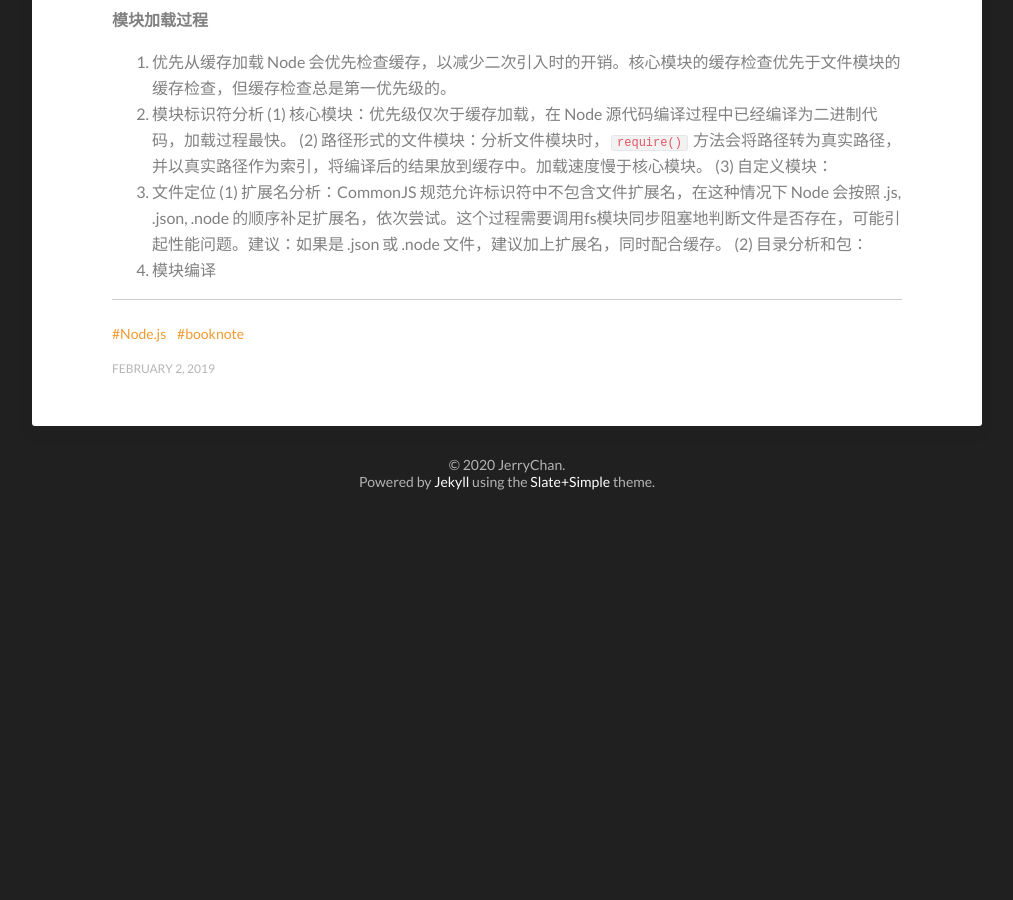
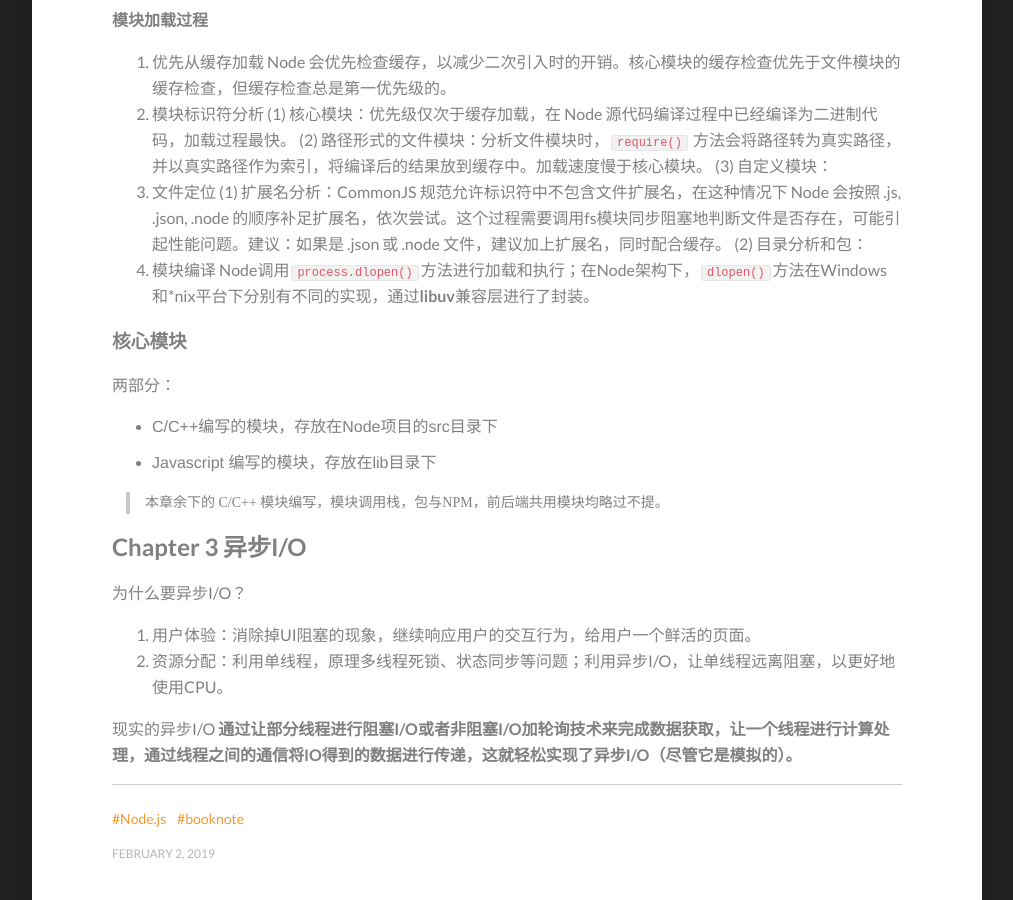
Before and after one commit to JerryChan31/JerryChan31.github.io, a Jekyll site: the page built from _posts/2019-2-2-深入浅出Node.js.md, in a window 1280 px wide and 900 px high, scrolled down 2371 px. Shown: the whole window, without its empty margins (133-1146 px from the left). Built offline with Jekyll 4.4.1, drawn with Linux system fonts in a browser that asks for light colours; before the commit the page ends 2889 px from its top, so only the background shows below that.

Commit message:
update: node

```diff
--- a/_posts/2019-2-2-深入浅出Node.js.md
+++ b/_posts/2019-2-2-深入浅出Node.js.md
@@ -80,3 +80,20 @@ Node 会优先检查缓存，以减少二次引入时的开销。核心模块的
     (1) 扩展名分析：CommonJS 规范允许标识符中不包含文件扩展名，在这种情况下 Node 会按照 .js, .json, .node 的顺序补足扩展名，依次尝试。这个过程需要调用fs模块同步阻塞地判断文件是否存在，可能引起性能问题。建议：如果是 .json 或 .node 文件，建议加上扩展名，同时配合缓存。
     (2) 目录分析和包：
 4. 模块编译
+    Node调用`process.dlopen()`方法进行加载和执行；在Node架构下，`dlopen()`方法在Windows和*nix平台下分别有不同的实现，通过**libuv**兼容层进行了封装。
+
+### 核心模块
+两部分：
+- C/C++编写的模块，存放在Node项目的src目录下
+- Javascript 编写的模块，存放在lib目录下
+
+> 本章余下的 C/C++ 模块编写，模块调用栈，包与NPM，前后端共用模块均略过不提。
+
+## Chapter 3 异步I/O
+
+为什么要异步I/O？
+1. 用户体验：消除掉UI阻塞的现象，继续响应用户的交互行为，给用户一个鲜活的页面。
+2. 资源分配：利用单线程，原理多线程死锁、状态同步等问题；利用异步I/O，让单线程远离阻塞，以更好地使用CPU。
+
+现实的异步I/O
+**通过让部分线程进行阻塞I/O或者非阻塞I/O加轮询技术来完成数据获取，让一个线程进行计算处理，通过线程之间的通信将IO得到的数据进行传递，这就轻松实现了异步I/O（尽管它是模拟的）。**
```
